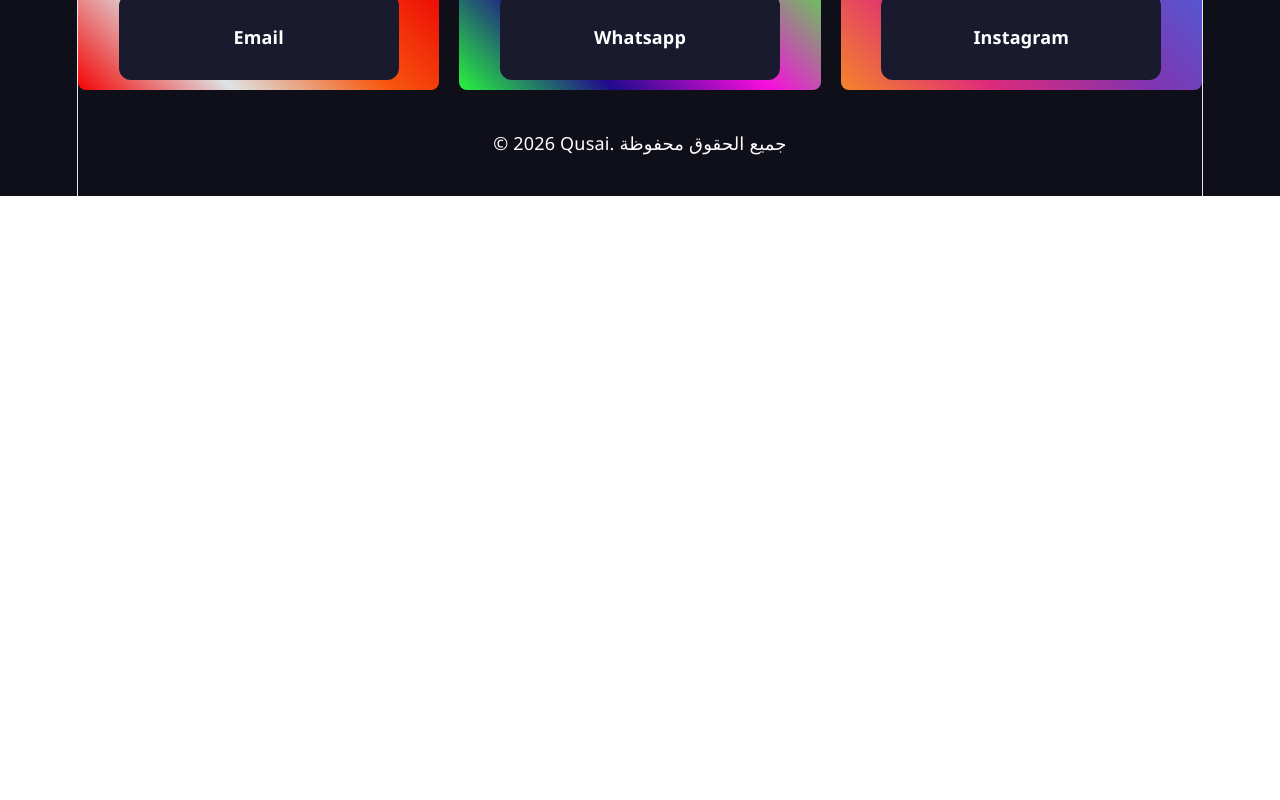
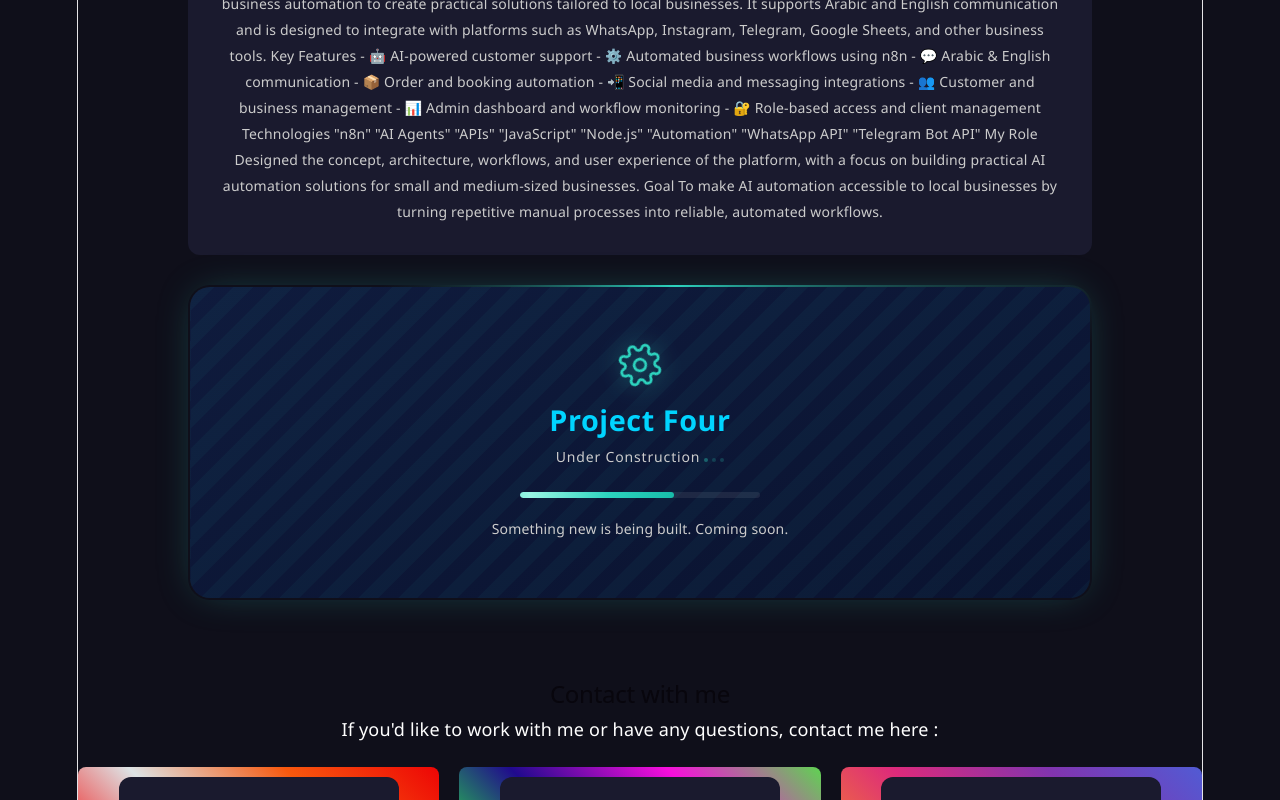
Before and after one commit to qusaianwer/qusai-protfilio, a React (Vite) app: page / in a window 1280 px wide. Shown: the part 2060-2860 px from the top of the page. Before the commit the page ends 2256 px from the top, so only its background shows below. Built offline with nearby package versions, Linux system fonts and the light colour scheme.

Commit message:
add some project

```diff
--- a/src/App.css
+++ b/src/App.css
@@ -287,3 +287,197 @@ footer {
     transform: translateY(-3px);
     box-shadow: 0 6px 20px rgba(255, 0, 0, 0.5);
 }
+
+
+/* ---------- Project Four: Under Construction ---------- */
+
+@property --p4-angle {
+    syntax: "<angle>";
+    initial-value: 0deg;
+    inherits: false;
+}
+
+.p4-card {
+    --p4-accent: #2dd4bf;
+    --p4-bg-1: #0f1b3d;
+    --p4-bg-2: #0a1330;
+    position: relative;
+    padding: 2px;
+    border-radius: 22px;
+    background: conic-gradient(from var(--p4-angle), transparent 0 62%, var(--p4-accent) 82%, transparent 100%);
+    animation: p4-orbit 5s linear infinite;
+    box-shadow: 0 0 40px -12px rgba(45, 212, 191, 0.35);
+}
+
+.p4-inner {
+    position: relative;
+    overflow: hidden;
+    border-radius: 20px;
+    padding: 56px 24px;
+    text-align: center;
+    color: #e6f4f1;
+    background: linear-gradient(160deg, var(--p4-bg-1), var(--p4-bg-2));
+}
+
+.p4-inner::before {
+    content: "";
+    position: absolute;
+    inset: 0;
+    background: repeating-linear-gradient( -45deg, rgba(45, 212, 191, 0.045) 0 14px, transparent 14px 28px);
+    animation: p4-stripes 6s linear infinite;
+    pointer-events: none;
+}
+
+.p4-inner::after {
+    content: "";
+    position: absolute;
+    top: 0;
+    bottom: 0;
+    width: 40%;
+    left: -60%;
+    background: linear-gradient(100deg, transparent, rgba(255, 255, 255, 0.07), transparent);
+    transform: skewX(-18deg);
+    animation: p4-sweep 5.5s ease-in-out infinite;
+    pointer-events: none;
+}
+
+.p4-inner>* {
+    position: relative;
+    z-index: 1;
+}
+
+.p4-gear {
+    color: var(--p4-accent);
+    margin-bottom: 14px;
+    animation: p4-rotate 9s linear infinite;
+    filter: drop-shadow(0 0 10px rgba(45, 212, 191, 0.5));
+}
+
+.p4-title {
+    margin: 0 0 6px;
+    font-size: 1.6rem;
+    font-weight: 700;
+    letter-spacing: 0.02em;
+    color: var(--p4-accent);
+    animation: p4-glow 3s ease-in-out infinite;
+}
+
+.p4-sub {
+    margin: 0 0 22px;
+    font-size: 0.95rem;
+    color: #a9c1c9;
+    letter-spacing: 0.06em;
+}
+
+.p4-dots i {
+    display: inline-block;
+    width: 4px;
+    height: 4px;
+    margin-left: 4px;
+    border-radius: 50%;
+    background: var(--p4-accent);
+    animation: p4-blink 1.2s infinite both;
+}
+
+.p4-dots i:nth-child(2) {
+    animation-delay: 0.2s;
+}
+
+.p4-dots i:nth-child(3) {
+    animation-delay: 0.4s;
+}
+
+.p4-bar {
+    width: min(240px, 70%);
+    height: 6px;
+    margin: 0 auto 18px;
+    border-radius: 999px;
+    background: rgba(255, 255, 255, 0.08);
+    overflow: hidden;
+}
+
+.p4-bar span {
+    display: block;
+    width: 64%;
+    height: 100%;
+    border-radius: inherit;
+    background: linear-gradient(90deg, #14b8a6, var(--p4-accent), #99f6e4, var(--p4-accent), #14b8a6);
+    background-size: 200% 100%;
+    animation: p4-shimmer 2.4s linear infinite;
+}
+
+.p4-note {
+    margin: 0;
+    font-size: 0.85rem;
+    color: #7f97a3;
+}
+
+
+/* ---------- Keyframes ---------- */
+
+@keyframes p4-orbit {
+    to {
+        --p4-angle: 360deg;
+    }
+}
+
+@keyframes p4-rotate {
+    to {
+        transform: rotate(360deg);
+    }
+}
+
+@keyframes p4-stripes {
+    to {
+        background-position: 56px 0;
+    }
+}
+
+@keyframes p4-sweep {
+    0%,
+    55% {
+        left: -60%;
+    }
+    100% {
+        left: 130%;
+    }
+}
+
+@keyframes p4-shimmer {
+    to {
+        background-position: -200% 0;
+    }
+}
+
+@keyframes p4-blink {
+    0%,
+    80%,
+    100% {
+        opacity: 0.2;
+    }
+    40% {
+        opacity: 1;
+    }
+}
+
+@keyframes p4-glow {
+    0%,
+    100% {
+        text-shadow: 0 0 0 rgba(45, 212, 191, 0);
+    }
+    50% {
+        text-shadow: 0 0 18px rgba(45, 212, 191, 0.55);
+    }
+}
+
+@media (prefers-reduced-motion: reduce) {
+    .p4-card,
+    .p4-inner::before,
+    .p4-inner::after,
+    .p4-gear,
+    .p4-title,
+    .p4-dots i,
+    .p4-bar span {
+        animation: none;
+    }
+}
--- a/src/components/projects.jsx
+++ b/src/components/projects.jsx
@@ -34,6 +34,52 @@ Role: Designer & Developer
 Focus: Web Development • UI/UX • Responsive Design
           </p>
         </div>
+        <div className="card">
+         <h3>project three</h3>
+          <p><h4>QNode — AI Automation Platform</h4>
+          QNode is a Jordan-focused AI automation platform designed to help businesses automate customer communication, bookings, orders, and repetitive tasks using AI agents and workflow automation.
+
+The platform combines AI, n8n, APIs, and business automation to create practical solutions tailored to local businesses. It supports Arabic and English communication and is designed to integrate with platforms such as WhatsApp, Instagram, Telegram, Google Sheets, and other business tools.
+
+Key Features
+
+- 🤖 AI-powered customer support
+- ⚙️ Automated business workflows using n8n
+- 💬 Arabic & English communication
+- 📦 Order and booking automation
+- 📲 Social media and messaging integrations
+- 👥 Customer and business management
+- 📊 Admin dashboard and workflow monitoring
+- 🔐 Role-based access and client management
+
+Technologies
+"n8n" "AI Agents" "APIs" "JavaScript" "Node.js" "Automation" "WhatsApp API" "Telegram Bot API"
+
+My Role
+Designed the concept, architecture, workflows, and user experience of the platform, with a focus on building practical AI automation solutions for small and medium-sized businesses.
+
+Goal
+To make AI automation accessible to local businesses by turning repetitive manual processes into reliable, automated workflows.
+          </p></div>
+         <div className="card p4-card" role="status" aria-live="polite">
+  <div className="p4-inner">
+    <svg className="p4-gear" viewBox="0 0 24 24" width="44" height="44" fill="none" stroke="currentColor" strokeWidth="1.5" strokeLinecap="round" strokeLinejoin="round" aria-hidden="true">
+      <circle cx="12" cy="12" r="3.2" />
+      <path d="M19.4 15a1.7 1.7 0 0 0 .3 1.8l.1.1a2 2 0 1 1-2.8 2.8l-.1-.1a1.7 1.7 0 0 0-1.8-.3 1.7 1.7 0 0 0-1 1.5V21a2 2 0 1 1-4 0v-.1a1.7 1.7 0 0 0-1.1-1.5 1.7 1.7 0 0 0-1.8.3l-.1.1a2 2 0 1 1-2.8-2.8l.1-.1a1.7 1.7 0 0 0 .3-1.8 1.7 1.7 0 0 0-1.5-1H3a2 2 0 1 1 0-4h.1a1.7 1.7 0 0 0 1.5-1.1 1.7 1.7 0 0 0-.3-1.8l-.1-.1a2 2 0 1 1 2.8-2.8l.1.1a1.7 1.7 0 0 0 1.8.3h0a1.7 1.7 0 0 0 1-1.5V3a2 2 0 1 1 4 0v.1a1.7 1.7 0 0 0 1 1.5 1.7 1.7 0 0 0 1.8-.3l.1-.1a2 2 0 1 1 2.8 2.8l-.1.1a1.7 1.7 0 0 0-.3 1.8v0a1.7 1.7 0 0 0 1.5 1H21a2 2 0 1 1 0 4h-.1a1.7 1.7 0 0 0-1.5 1z" />
+    </svg>
+
+    <h3 className="p4-title">Project Four</h3>
+
+    <p className="p4-sub">
+      Under Construction
+      <span className="p4-dots" aria-hidden="true"><i /><i /><i /></span>
+    </p>
+
+    <div className="p4-bar" aria-hidden="true"><span /></div>
+
+    <p className="p4-note">Something new is being built. Coming soon.</p>
+  </div>
+</div>
       </div>
     </section>
   );
```
